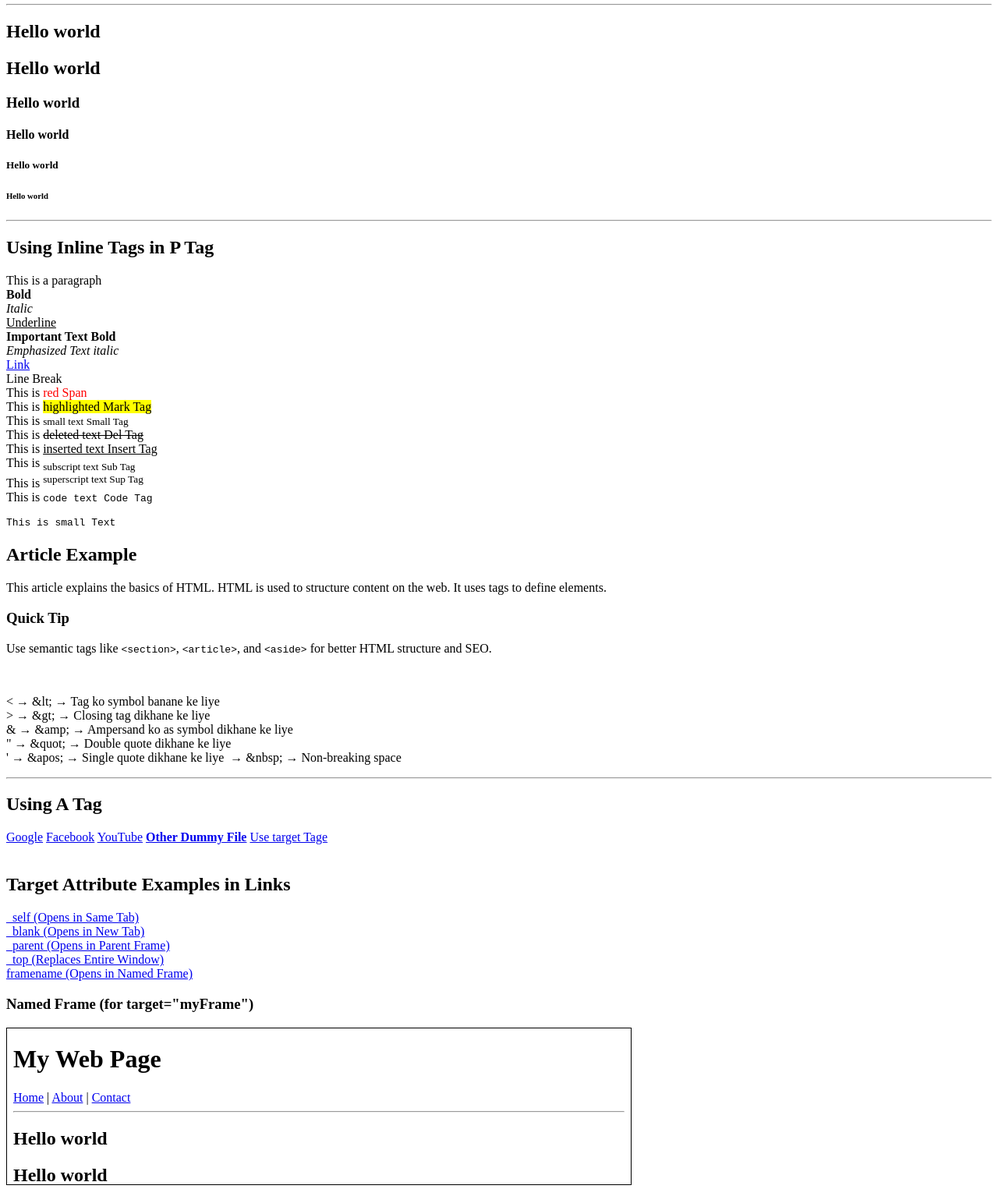
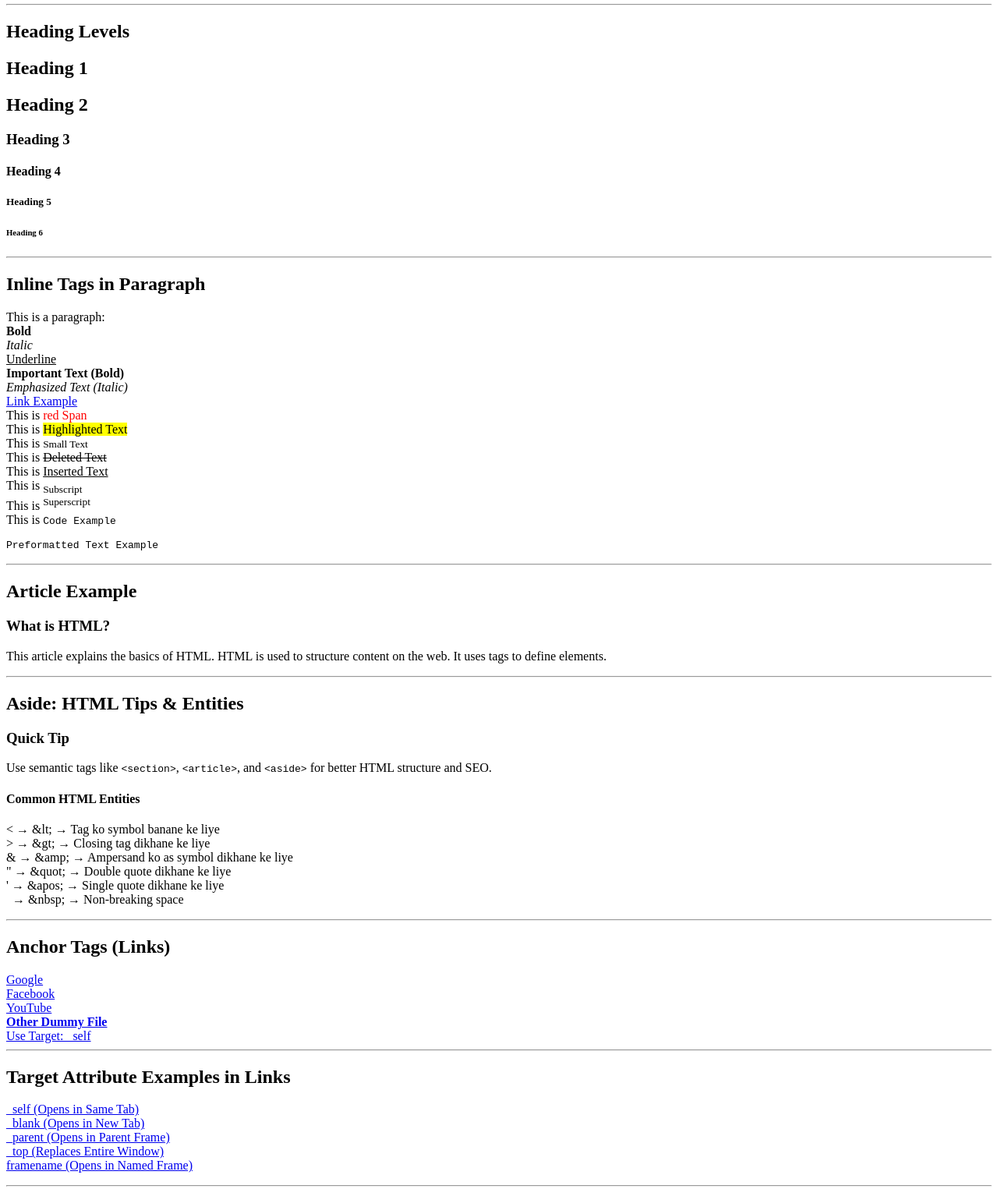
Before and after one commit to Farri-developer/html-practice, a plain HTML site: page Index.html in a window 1280 px wide. Shown: the part 101-1626 px from the top of the page at 78% size. Drawn offline with Linux system fonts and the light colour scheme.

Commit message:
Clear code of basic code of html

```diff
--- a/Index.html
+++ b/Index.html
@@ -3,7 +3,7 @@
 <head>
   <meta charset="UTF-8">
   <meta name="viewport" content="width=device-width, initial-scale=1.0">
-  <title>Document</title>
+  <title>HTML Elements Demo</title>
 </head>
 <body>
 
@@ -21,93 +21,85 @@
   <!-- Main Content Section -->
   <main>
 
-    <!-- Section for Headings -->
+    <!-- Heading Levels -->
     <section>
-      <h1>Hello world</h1>
-      <h2>Hello world</h2>
-      <h3>Hello world</h3>
-      <h4>Hello world</h4>
-      <h5>Hello world</h5>
-      <h6>Hello world</h6>
+      <h2>Heading Levels</h2>
+      <h1>Heading 1</h1>
+      <h2>Heading 2</h2>
+      <h3>Heading 3</h3>
+      <h4>Heading 4</h4>
+      <h5>Heading 5</h5>
+      <h6>Heading 6</h6>
       <hr>
     </section>
 
-    <!-- Section with Inline Tags inside Paragraph -->
+    <!-- Inline Tags in Paragraph -->
     <section>
-      <h1>Using Inline Tags in P Tag</h1>
-      <p>This is a paragraph
-        <br>
-        <b>Bold</b>
-        <br>
-        <i>Italic</i>
-        <br>
-        <u>Underline</u>
-        <br>
-        <strong>Important Text Bold</strong>
-        <br>
-        <em>Emphasized Text italic</em>
-        <br>
-        <a href="#">Link</a>
-        <br>Line Break
-        <br>
-        This is <span style="color: red;">red Span</span>
-        <br>
-        This is <mark>highlighted Mark Tag</mark>
-        <br>
-        This is <small>small text Small Tag</small>
-        <br>
-        This is <del>deleted text Del Tag</del>
-        <br>
-        This is <ins>inserted text Insert Tag</ins>
-        <br>
-        This is <sub>subscript text Sub Tag</sub>
-        <br>
-        This is <sup>superscript text Sup Tag</sup>
-        <br>
-        This is <code>code text Code Tag</code>
-        <br>
-        <pre>This is small Text</pre>
+      <h2>Inline Tags in Paragraph</h2>
+      <p>This is a paragraph:
+        <br><b>Bold</b>
+        <br><i>Italic</i>
+        <br><u>Underline</u>
+        <br><strong>Important Text (Bold)</strong>
+        <br><em>Emphasized Text (Italic)</em>
+        <br><a href="#">Link Example</a>
+        <br>This is <span style="color: red;">red Span</span>
+        <br>This is <mark>Highlighted Text</mark>
+        <br>This is <small>Small Text</small>
+        <br>This is <del>Deleted Text</del>
+        <br>This is <ins>Inserted Text</ins>
+        <br>This is <sub>Subscript</sub>
+        <br>This is <sup>Superscript</sup>
+        <br>This is <code>Code Example</code>
+        <br><pre>Preformatted Text Example</pre>
       </p>
+      <hr>
     </section>
 
-    <!-- Article Example -->
+    <!-- Article -->
+    <section>
+      <h2>Article Example</h2>
       <article>
-      <h2>Article Example</h2>
+        <h3>What is HTML?</h3>
         <p>This article explains the basics of HTML. HTML is used to structure content on the web. It uses tags to define elements.</p>
       </article>
+      <hr>
+    </section>
 
-    <!-- Aside Example -->
+    <!-- Aside Section -->
+    <section>
+      <h2>Aside: HTML Tips & Entities</h2>
       <aside>
         <h3>Quick Tip</h3>
         <p>Use semantic tags like <code>&lt;section&gt;</code>, <code>&lt;article&gt;</code>, and <code>&lt;aside&gt;</code> for better HTML structure and SEO.</p>
-        <br>
+
+        <h4>Common HTML Entities</h4>
         <p>
           &lt; → &amp;lt; → Tag ko symbol banane ke liye<br>
           &gt; → &amp;gt; → Closing tag dikhane ke liye<br>
           &amp; → &amp;amp; → Ampersand ko as symbol dikhane ke liye<br>
           &quot; → &amp;quot; → Double quote dikhane ke liye<br>
-  &apos; → &amp;apos; → Single quote dikhane ke liye
-  &nbsp;→ &amp;nbsp; → Non-breaking space
+          &apos; → &amp;apos; → Single quote dikhane ke liye<br>
+          &nbsp; → &amp;nbsp; → Non-breaking space
         </p>
-
-
       </aside>
-
       <hr>
+    </section>
 
     <!-- Anchor Links Section -->
     <section>
-      <h1>Using A Tag</h1>
-      <a href="https://www.google.com/">Google</a>
-      <a href="https://www.facebook.com/">Facebook</a>
-      <a href="https://www.youtube.com/">YouTube</a>
-      <a href="/Dummy_File.html"><b>Other Dummy File</b></a>
-      <a href="https://www.google.com/" target="_self">Use target Tage</a>
-      <br><br>
+      <h2>Anchor Tags (Links)</h2>
+      <a href="https://www.google.com/">Google</a><br>
+      <a href="https://www.facebook.com/">Facebook</a><br>
+      <a href="https://www.youtube.com/">YouTube</a><br>
+      <a href="/Dummy_File.html"><b>Other Dummy File</b></a><br>
+      <a href="https://www.google.com/" target="_self">Use Target: _self</a>
+      <hr>
     </section>
 
+    <!-- Target Attribute Examples -->
+    <section>
       <h2>Target Attribute Examples in Links</h2>
-
       <p>
         <a href="https://example.com" target="_self">_self (Opens in Same Tab)</a><br>
         <a href="https://example.com" target="_blank">_blank (Opens in New Tab)</a><br>
@@ -115,25 +107,36 @@
         <a href="https://example.com" target="_top">_top (Replaces Entire Window)</a><br>
         <a href="https://example.com" target="myFrame">framename (Opens in Named Frame)</a>
       </p>
+      <hr>
+    </section>
 
-    <h3>Named Frame (for target="myFrame")</h3>
-    <iframe name="myFrame" src="/Index.html" width="800" height="200" style="border:1px solid #000;"> " Open Index File In Smoll Screen" </iframe>
+    <!-- iframe Demonstration -->
+    <section>
+      <h2>Using iframe (Inline Frame)</h2>
+
+      <h3>Named Frame (target="myFrame")</h3>
+      <iframe name="myFrame" src="/Index.html" width="800" height="200" style="border:1px solid #000;">
+        Open Index File in Small Screen
+      </iframe>
       <br><br>
-    <iframe name="myFrame" src="/Dummy_File.html" width="800" height="200" style="border:1px solid #000;">Dummy file </iframe>
-    <br><br>
+      <iframe name="myFrame" src="/Dummy_File.html" width="800" height="200" style="border:1px solid #000;">
+        Dummy File
+      </iframe>
+      <hr>
+    </section>
+
     <!-- Image Section -->
     <section>
-        <h1>Use Image tage</h1>
+      <h2>Using Image Tag</h2>
       <img src="/Image/刺客信条起源-亚鲁场景拍摄.jpg" alt="Game Scene" width="300" height="200">
-      <br>
+      <hr>
     </section>
 
   </main>
 
-  <!-- Footer Section -->
+  <!-- Footer -->
   <footer>
-    <hr>
-    <p> &copy; 2025 Farhan Ayub | All rights reserved.</p>
+    <p>&copy; 2025 Farhan Ayub | All rights reserved.</p>
   </footer>
 
 </body>
```
Lines whose indentation alone changed are shown as unchanged.
